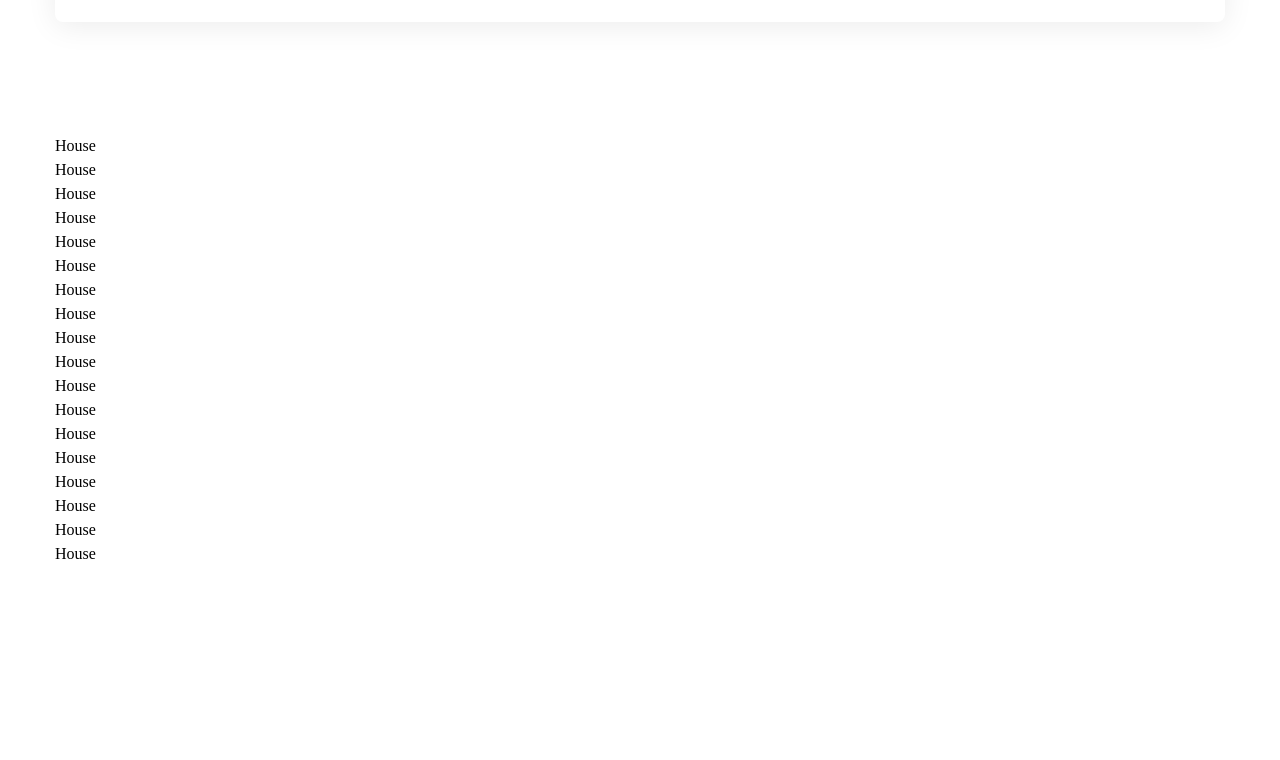
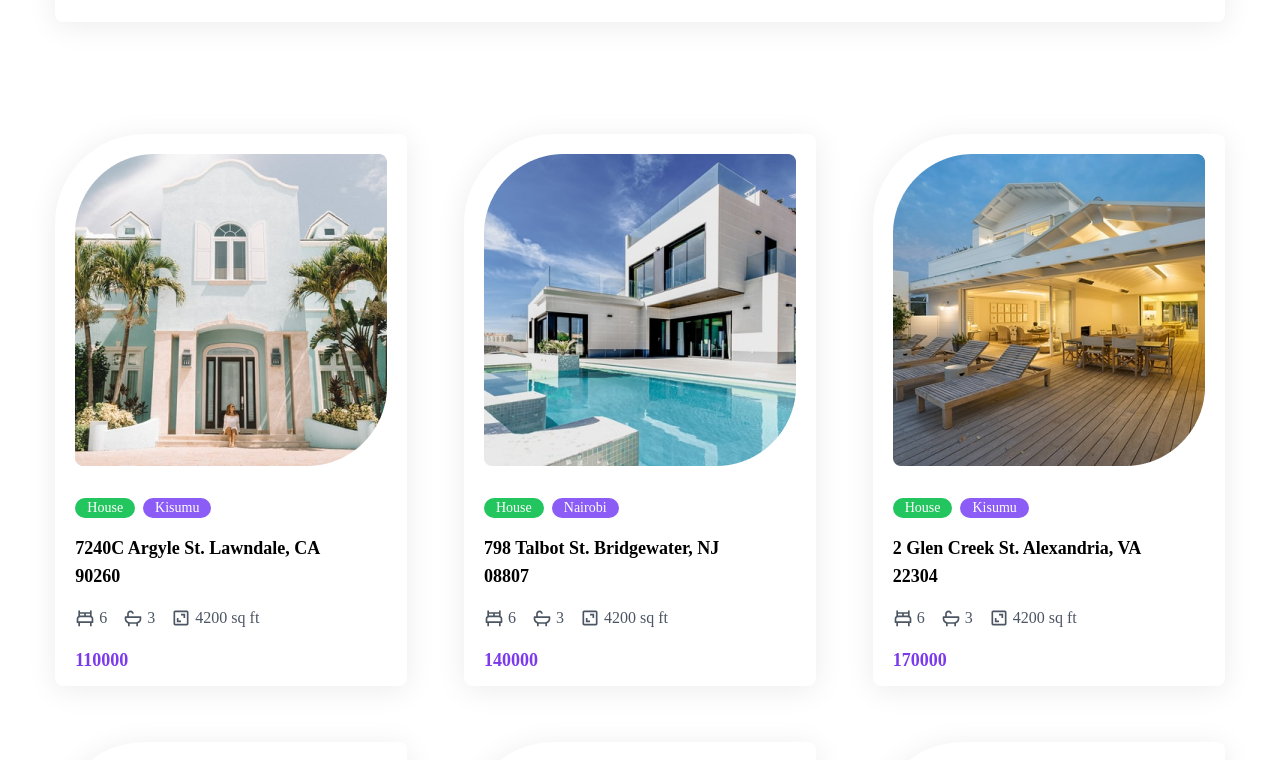
Before and after one commit to kema-ray/Real-Estate, a React (Create React App) app: page / in a window 1280 px wide. Shown: the part 744-1504 px from the top of the page. Built offline with nearby package versions, Linux system fonts and the light colour scheme.

Commit message:
create a component that list all the houses that are available

```diff
--- a/src/components/House.js
+++ b/src/components/House.js
@@ -1,9 +1,39 @@
 import React from 'react'
 import { BiBed, BiBath, BiArea} from 'react-icons/bi'
 
-const House = () => {
+const House = ({ house }) => {
+  const {image, type, city, address, bedrooms, bathrooms, surface, price} = house;
   return (
-    <div>House</div>
+    <div className='bg-white shadow-1 p-5 rounded-lg rounded-tl-[90px]
+    w-full max-w-[352px] max-h-[552px] mx-auto cursor-pointer hover:shadow-2xl transition'>
+      <img className='mb-8' src={image} alt=''/>
+      <div className='mb-4 flex gap-x-2 text-sm'>
+        <div className='bg-green-500 rounded-full text-white px-3'>{type}</div>
+        <div className='bg-violet-500 rounded-full text-white px-3'>{city}</div>
+      </div>
+      <div className='text-lg font-semibold max-w-[260px]'>{address}</div>
+      <div className='flex gap-x-4 my-4'>
+        <div className='flex items-center text-gray-600 gap-1'>
+          <div className='text-[20px]'>
+            <BiBed />
+          </div>
+          <div>{bedrooms}</div>
+        </div>
+        <div className='flex items-center text-gray-600 gap-1'>
+          <div className='text-[20px]'>
+            <BiBath />
+          </div>
+          <div>{bathrooms}</div>
+        </div>
+        <div className='flex items-center text-gray-600 gap-1'>
+          <div className='text-[20px]'>
+            <BiArea />
+          </div>
+          <div>{surface}</div>
+        </div>
+      </div>
+      <div className='text-lg font-semibold text-violet-600 mb-4'>{price}</div>
+    </div>
   )
 }
 
--- a/src/components/HouseList.js
+++ b/src/components/HouseList.js
@@ -11,7 +11,7 @@ const HouseList = () => {
   return (
     <section className='mb-20'>
         <div className='container mx-auto'>
-            <div>
+            <div className='grid md:grid-cols-2 lg:grid-cols-3 gap-4 lg:gap-14'>
                 {houses.map((house, index) => {
                     return <Link to={`/property/${house.id}`} key={index}>
                         <House house={house} />
```
